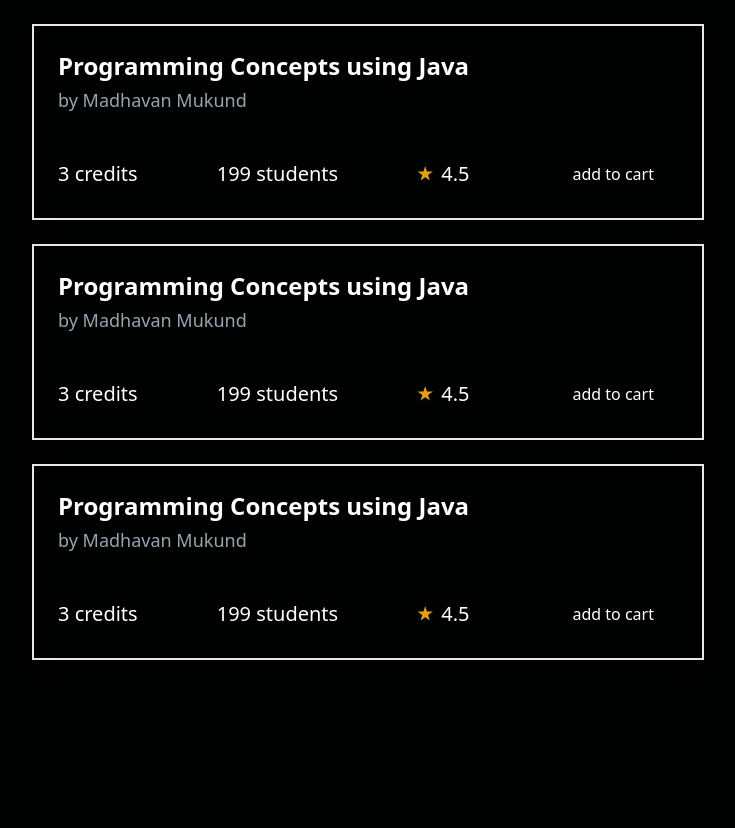
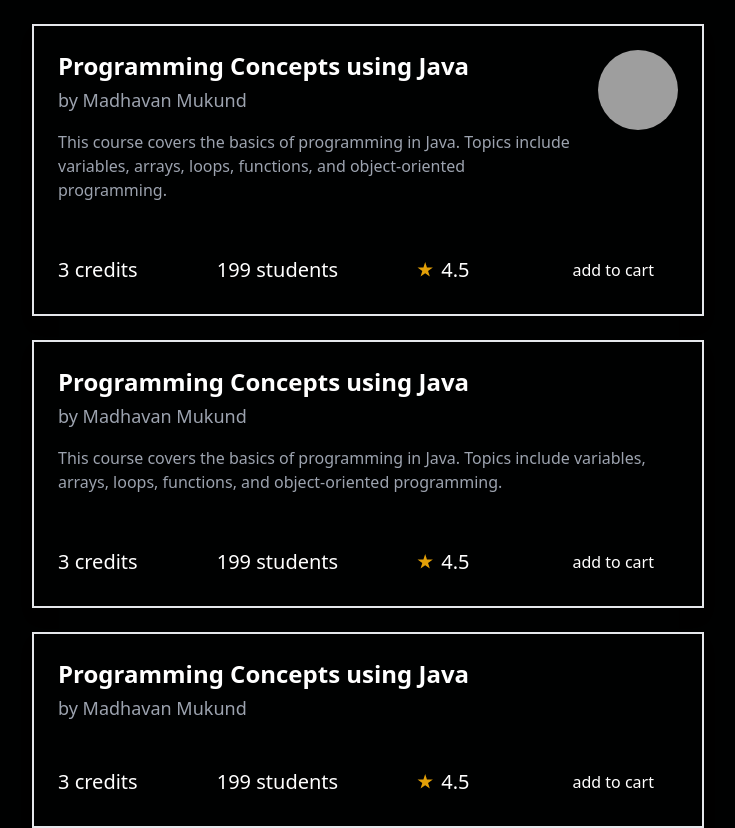
Before and after one commit to se-sept-14/satoru, a Vue app in the folder client/: page /search in a window 1280 px wide. Shown: the whole page, without its empty margins (272-1007 px from the left). Before the commit the page ends 800 px from the top, so only its background shows below. Built offline with nearby package versions, Linux system fonts and the light colour scheme; grey boxes are pictures that could not be loaded; a web font is replaced by a local one.

Commit message:
diff cards

```diff
--- a/client/src/pages/SearchPage.vue
+++ b/client/src/pages/SearchPage.vue
@@ -6,6 +6,80 @@
         'mt-24': courses.length <= 3,
       }"
     >
+      <div
+        v-for="course in courses"
+        :key="course.id"
+        class="max-w-2xl mx-auto mt-6 p-6 rounded-xl border-2 border-slate-100/10 bg-[#000101] text-white shadow-lg transition-all duration-200 hover:scale-105"
+      >
+        <div class="flex justify-between items-start">
+          <div class="flex flex-col">
+            <div class="mb-4">
+              <p class="font-semibold text-2xl mb-1">
+                Programming Concepts using Java
+              </p>
+              <p class="font-light text-lg text-gray-400">by Madhavan Mukund</p>
+            </div>
+            <p class="text-gray-400 mb-6">
+              This course covers the basics of programming in Java. Topics
+              include variables, arrays, loops, functions, and object-oriented
+              programming.
+            </p>
+          </div>
+          <img
+            class="w-20 h-20 object-cover rounded-full ml-6"
+            src="https://study.iitm.ac.in/ds/assets/img/academics/instructors/9003_1x.jpg"
+          />
+        </div>
+        <div class="flex justify-between items-center w-full mt-6">
+          <div class="text-xl font-light">3 credits</div>
+          <div class="text-xl font-light">199 students</div>
+          <div class="flex items-center">
+            <div class="w-4 h-4 bg-yellow-400 clip-star"></div>
+            <div class="text-xl font-light ml-2">4.5</div>
+          </div>
+          <button
+            class="bg-slate-100 text-black rounded px-6 py-2 transition-colors duration-200 hover:bg-slate-200 hover:text-white"
+          >
+            add to cart
+          </button>
+        </div>
+      </div>
+
+      <!-- ============== -->
+      <div
+        v-for="course in courses"
+        :key="course.id"
+        class="max-w-2xl mx-auto mt-6 p-6 rounded-xl border-2 border-slate-100/10 bg-[#000101] text-white shadow-lg transition-all duration-200 hover:scale-105"
+      >
+        <div class="flex flex-col items-start">
+          <div class="mb-4">
+            <p class="font-semibold text-2xl mb-1">
+              Programming Concepts using Java
+            </p>
+            <p class="font-light text-lg text-gray-400">by Madhavan Mukund</p>
+          </div>
+          <p class="text-gray-400 mb-6">
+            This course covers the basics of programming in Java. Topics include
+            variables, arrays, loops, functions, and object-oriented
+            programming.
+          </p>
+          <div class="flex justify-between items-center w-full mt-6">
+            <div class="text-xl font-light">3 credits</div>
+            <div class="text-xl font-light">199 students</div>
+            <div class="flex items-center">
+              <div class="w-4 h-4 bg-yellow-400 clip-star"></div>
+              <div class="text-xl font-light ml-2">4.5</div>
+            </div>
+            <button
+              class="bg-slate-100 text-black rounded px-6 py-2 transition-colors duration-200 hover:bg-slate-200 hover:text-white"
+            >
+              add to cart
+            </button>
+          </div>
+        </div>
+      </div>
+
+      <!-- ================================checkpoint -->
       <div
         v-for="course in courses"
         :key="course.id"
@@ -43,8 +117,8 @@ export default {
       userName: "username",
       courses: [
         { id: 1, name: "Course 1", image: "url-to-course-1-image" },
-        { id: 2, name: "Course 2", image: "url-to-course-2-image" },
-        { id: 3, name: "Course 3", image: "url-to-course-3-image" },
+        //   { id: 2, name: "Course 2", image: "url-to-course-2-image" },
+        //   { id: 3, name: "Course 3", image: "url-to-course-3-image" },
       ],
     };
   },
```
